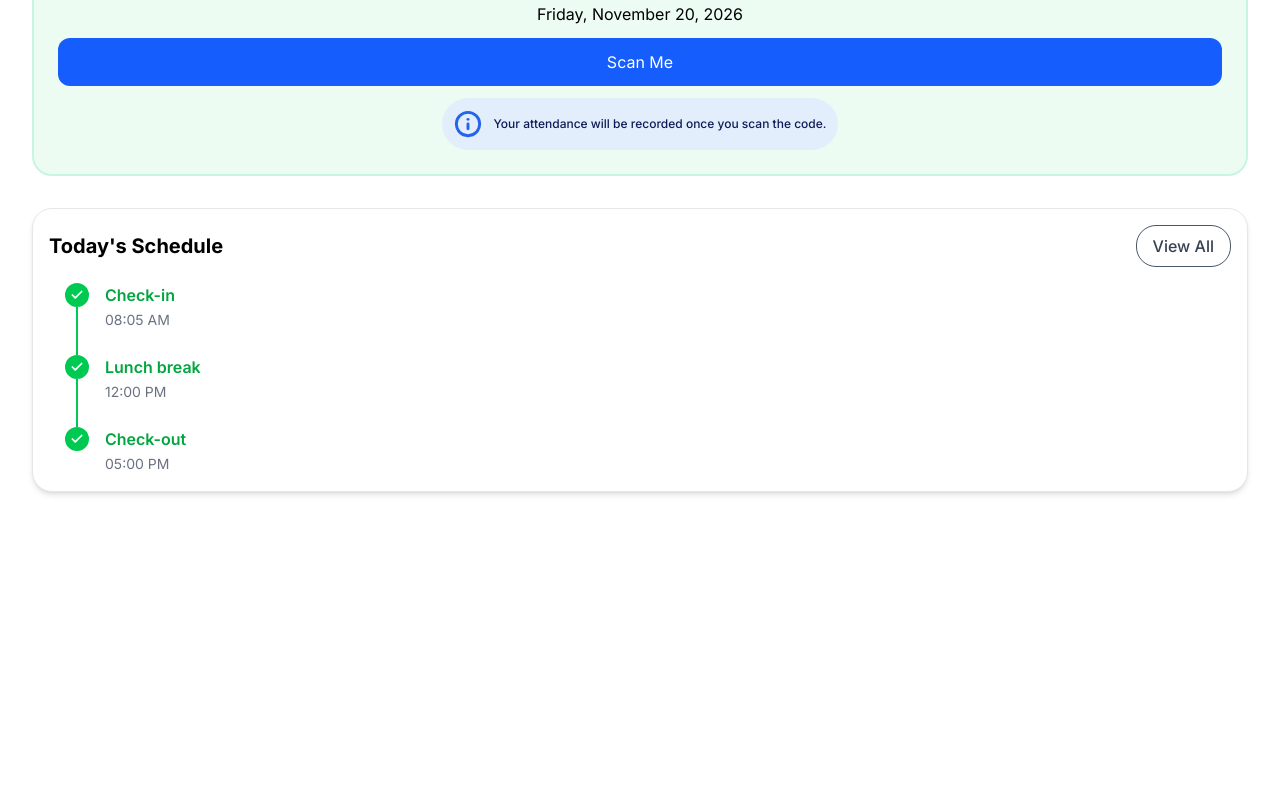
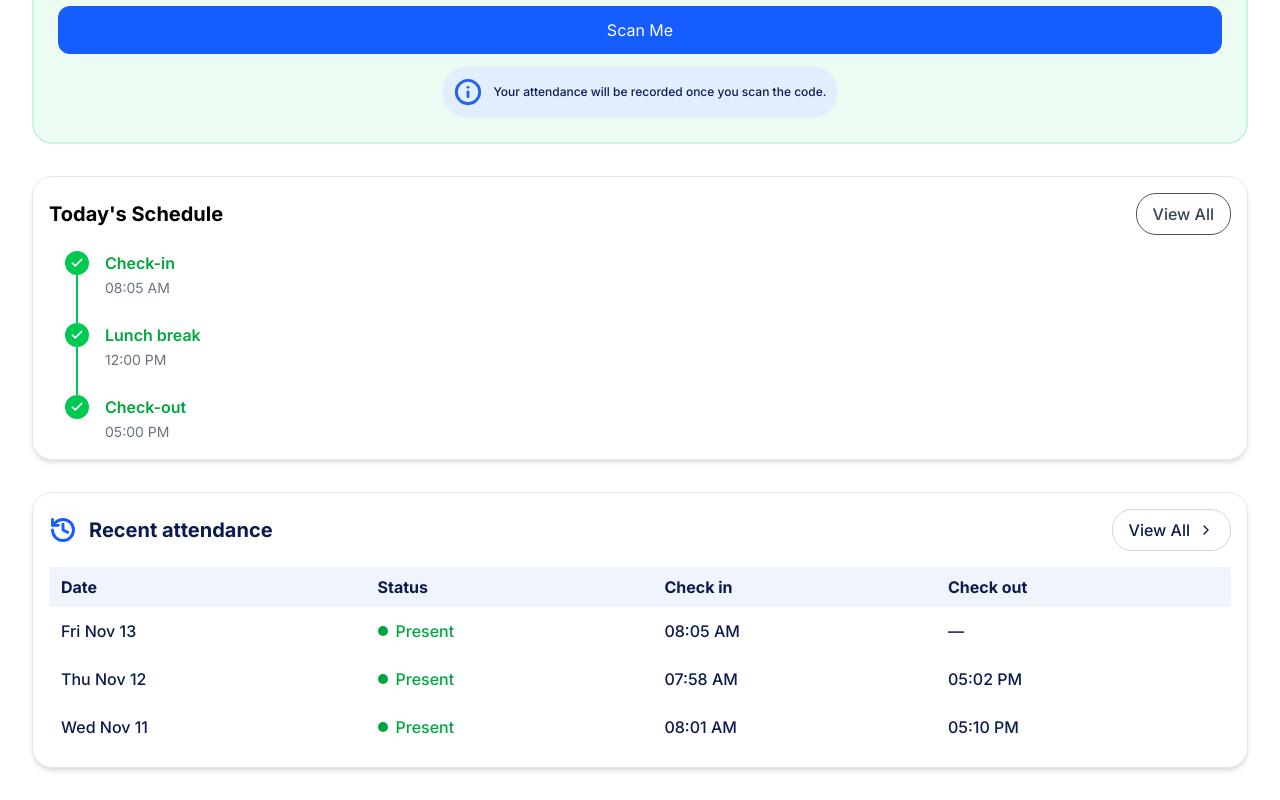
Before and after one commit to Philemon673/workspace, a React (Vite) app: page /home in a window 1280 px wide. Shown: the part 632-1432 px from the top of the page. Before the commit the page ends 1156 px from the top, so only its background shows below. Built offline with nearby package versions, Linux system fonts and the light colour scheme.

Commit message:
added the history section

```diff
--- a/src/components/navbar/navbar.tsx
+++ b/src/components/navbar/navbar.tsx
@@ -1,9 +1,9 @@
-import Logo from "../../assets/illustrations/Logo"
-import { Bell, Menu } from "lucide-react"
+import Logo from "../../assets/illustrations/Logo";
+import { Bell, Menu } from "lucide-react";
 
 function NavBar() {
   return (
-    <nav className="flex items-center justify-between px-2 py-3">
+    <nav className="bg-[#fff] flex items-center justify-between py-3 px-4 md:px-8 sticky shadow-sm w-full">
       <div className="flex items-center gap-2 text-[32px] font-semibold tracking-tight text-navy lg:text-[40px]">
         <Logo className="h-[50px] w-20" />
         <span>WorkTrack</span>
@@ -20,7 +20,7 @@ function NavBar() {
         </button>
       </div>
     </nav>
-  )
+  );
 }
 
-export default NavBar
+export default NavBar;
--- /dev/null
+++ b/src/screens/history/history.tsx
@@ -0,0 +1,96 @@
+import React from "react";
+import { History as HistoryIcon, ChevronRight } from "lucide-react";
+
+type AttendanceStatus = "Present" | "Absent" | "Late";
+
+interface AttendanceRecord {
+  id: number;
+  date: string;
+  status: AttendanceStatus;
+  checkIn: string;
+  checkOut: string | null;
+}
+
+const attendanceRecords: AttendanceRecord[] = [
+  {
+    id: 1,
+    date: "Fri Nov 13",
+    status: "Present",
+    checkIn: "08:05 AM",
+    checkOut: null,
+  },
+  {
+    id: 2,
+    date: "Thu Nov 12",
+    status: "Present",
+    checkIn: "07:58 AM",
+    checkOut: "05:02 PM",
+  },
+  {
+    id: 3,
+    date: "Wed Nov 11",
+    status: "Present",
+    checkIn: "08:01 AM",
+    checkOut: "05:10 PM",
+  },
+];
+
+const statusStyles: Record<AttendanceStatus, { text: string; dot: string }> = {
+  Present: { text: "text-green-600", dot: "bg-green-600" },
+  Absent: { text: "text-red-600", dot: "bg-red-600" },
+  Late: { text: "text-amber-600", dot: "bg-amber-500" },
+};
+
+export default function History() {
+  return (
+    <main className="rounded-[20px] border border-[#E5E7EB] bg-white p-4 shadow-md">
+      {/* Header */}
+      <div className="flex items-center justify-between">
+        <div className="flex items-center gap-3">
+          <HistoryIcon className="h-7 w-7 text-blue-600" strokeWidth={2.5} />
+          <h1 className="text-xl font-bold text-[#0B1B4D]">
+            Recent attendance
+          </h1>
+        </div>
+
+        <button className="flex items-center gap-2 rounded-[20px] border border-gray-300 px-4 py-2 font-medium text-[#0B1B4D] transition-colors hover:bg-gray-100">
+          View All
+          <ChevronRight className="h-4 w-4" />
+        </button>
+      </div>
+
+      {/* Table */}
+      <table className="mt-4 w-full border-collapse text-left">
+        <thead>
+          <tr className="bg-[#F0F5FD] text-[#0B1B4D]">
+            <th className="px-3 py-2 font-bold">Date</th>
+            <th className="px-3 py-2 font-bold">Status</th>
+            <th className="px-3 py-2 font-bold">Check in</th>
+            <th className="px-3 py-2 font-bold">Check out</th>
+          </tr>
+        </thead>
+        <tbody>
+          {attendanceRecords.map((record) => (
+            <tr key={record.id} className="text-[#0B1B4D]">
+              <td className="px-3 py-3 font-medium">{record.date}</td>
+              <td className="px-3 py-3">
+                <span
+                  className={`flex items-center gap-2 font-medium ${statusStyles[record.status].text}`}
+                >
+                  <span
+                    className={`h-2.5 w-2.5 rounded-full ${statusStyles[record.status].dot}`}
+                  />
+                  {record.status}
+                </span>
+              </td>
+              <td className="px-3 py-3 font-medium">{record.checkIn}</td>
+              <td className="px-3 py-3 font-medium">
+                {record.checkOut ?? "—"}
+              </td>
+            </tr>
+          ))}
+        </tbody>
+      </table>
+    </main>
+  );
+}
--- a/src/screens/home/home.tsx
+++ b/src/screens/home/home.tsx
@@ -4,6 +4,7 @@ import { Wave } from "../../assets/illustrations/Logo";
 import NavBar from "../../components/navbar/navbar";
 import CodeScanner from "../scanner/scan";
 import Scheduler from "../scheduler/scheduler";
+import History from "../history/history";
 
 type StatCardProps = {
   icon: ReactNode;
@@ -34,9 +35,9 @@ function StatCard({ icon, label, value, status }: StatCardProps) {
 
 function Home() {
   return (
+    <>
+      <NavBar />
     <main className="mx-auto max-w-7xl space-y-8 p-4 md:p-8">
-      {/* Layout container with max width for desktop */}
-      <NavBar />
       {/* Header – stacks on mobile, row on tablet+ */}
       <header className="flex flex-col md:flex-row items-start md:items-center gap-4 md:gap-6">
         <div>
@@ -94,7 +95,13 @@ function Home() {
       <section>
         <Scheduler />
       </section>
+
+      {/* History */}
+      <section>
+        <History />
+      </section>
     </main>
+    </>
   );
 }
 
```
